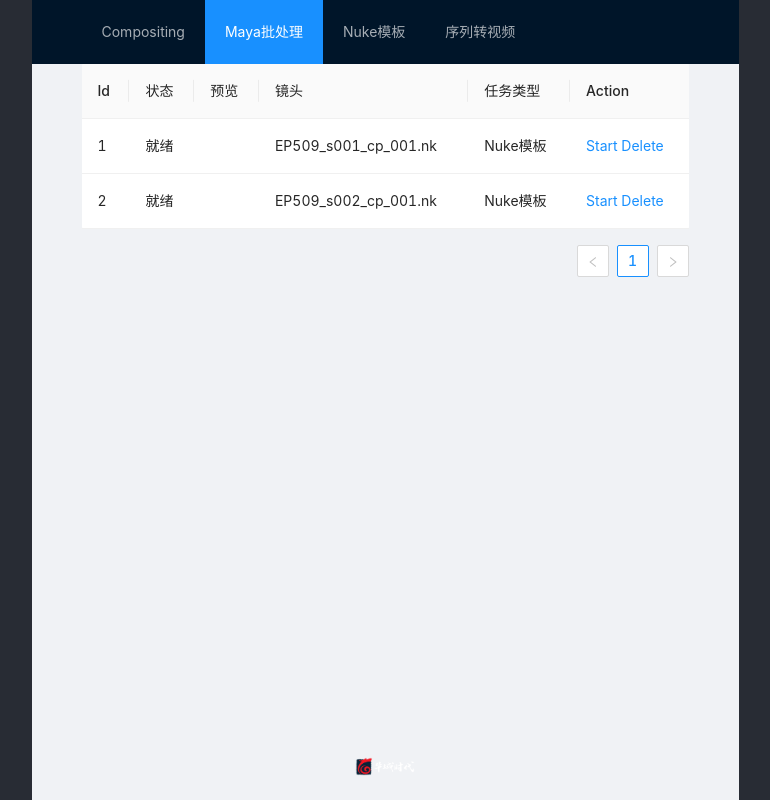
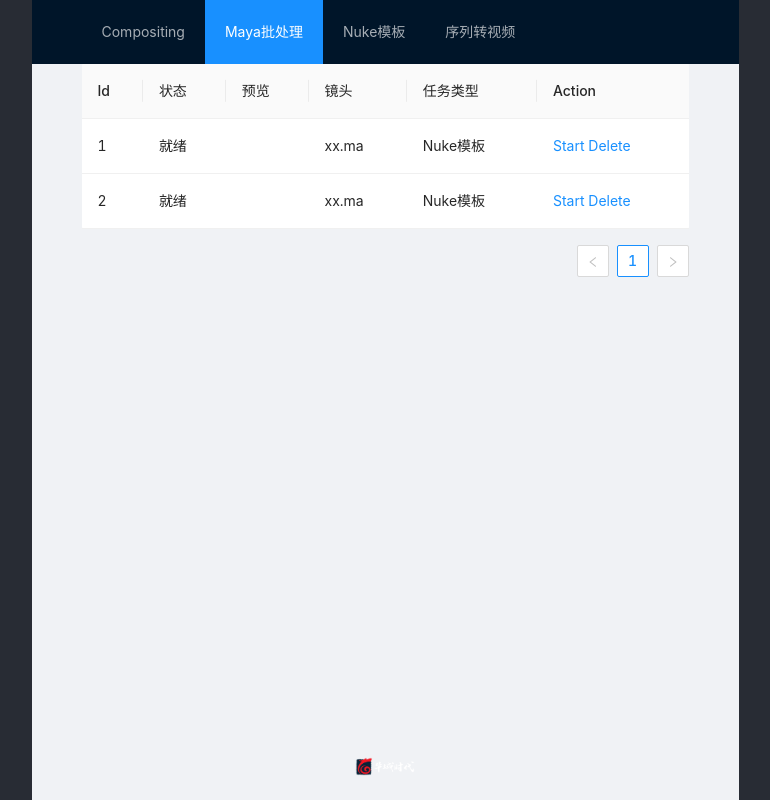
Before and after one commit to TianD/huayu-storm, a React (Create React App) app: page / in a window 1280 px wide. Both pictures are taken after a click on the item "Maya批处理". Shown: the whole page, without its empty margins (255-1025 px from the left). Built offline with nearby package versions, Linux system fonts and the light colour scheme.

Commit message:
update: add tables

```diff
--- a/src/App.js
+++ b/src/App.js
@@ -1,15 +1,17 @@
-import React, { Component } from 'react';
+import React, {Component} from 'react';
 import './App.css';
-import { Layout, Menu } from 'antd';
+import {Layout, Menu} from 'antd';
 import Overview from './components/Overview';
-import BatchTable from './batchview/BatchTable';
+import BatchTableForMaya from './batchview/BatchTableForMaya';
+import BatchTableForNuke from './batchview/BatchTableForNuke';
+import BatchTableForSeqToMov from './batchview/BatchTableForSeqToMov';
 import Logo from './logo.png';
 
-const { Header, Content, Footer } = Layout;
+const {Header, Content, Footer} = Layout;
 
 class App extends Component {
 
-  constructor () {
+    constructor() {
         super()
         this.state = {
             page: '1',
@@ -25,38 +27,49 @@ class App extends Component {
     render() {
         let current_key = this.state.page;
         let current_page;
-    if (current_key==='1') {
-      current_page = <Overview />
+        switch (current_key) {
+            case "1":
+                current_page = <Overview/>
+                break
+            case "2":
+                current_page = <BatchTableForMaya/>
+                break
+            case "3":
+                current_page = <BatchTableForNuke/>
+                break
+            case "4":
+                current_page = <BatchTableForSeqToMov/>
+                break
+
+
         }
-    else {
-      current_page = <BatchTable />
-    }
+
         return (
             <div className="App">
                 <header className="App-header">
                     <Layout className="layout">
                         <Header>
-              <div className="logo" />
+                            <div className="logo"/>
 
                             <Menu
                                 theme="dark"
                                 mode="horizontal"
                                 defaultSelectedKeys={[current_key]}
-                style={{ lineHeight: '64px' }}
-                onClick = {(value)=>this.onChange(value)}
+                                style={{lineHeight: '64px'}}
+                                onClick={(value) => this.onChange(value)}
                             >
-                <Menu.Item key="1" >Compositing</Menu.Item>
-                <Menu.Item key="2" >Maya批处理</Menu.Item>
-                <Menu.Item key="3" >Nuke模板</Menu.Item>
-                <Menu.Item key="4" >序列转视频</Menu.Item>
+                                <Menu.Item key="1">Compositing</Menu.Item>
+                                <Menu.Item key="2">Maya批处理</Menu.Item>
+                                <Menu.Item key="3">Nuke模板</Menu.Item>
+                                <Menu.Item key="4">序列转视频</Menu.Item>
                             </Menu>
                         </Header>
-            <Content style={{ padding: '0 50px' }}>
+                        <Content style={{padding: '0 50px'}}>
                             <div className="site-layout-content">
                                 {current_page}
                             </div>
                         </Content>
-            <Footer style={{ textAlign: 'center' }}><img src={Logo} height="10%" width="10%" alt=""/></Footer>
+                        <Footer style={{textAlign: 'center'}}><img src={Logo} height="10%" width="10%" alt=""/></Footer>
                     </Layout>
                 </header>
             </div>
--- /dev/null
+++ b/src/batchview/BatchTableForMaya.js
@@ -0,0 +1,73 @@
+import React, {Component} from 'react';
+import {Table} from 'antd';
+
+const dataSource = [
+    {
+        key: '1',
+        id: 1,
+        status: '就绪',
+        shot: 'xx.ma',
+        thumbnail: "https://gw.alipayobjects.com/zos/rmsportal/JiqGstEfoWAOHiTxclqi.png",
+        taskType: 'Nuke模板',
+    },
+    {
+        key: '2',
+        id: 2,
+        status: '就绪',
+        shot: 'xx.ma',
+        thumbnail: "https://gw.alipayobjects.com/zos/rmsportal/JiqGstEfoWAOHiTxclqi.png",
+        taskType: 'Nuke模板',
+    },
+]
+
+const columns = [
+    {
+        title: 'Id',
+        dataIndex: 'id',
+        key: 'id',
+    },
+    {
+        title: '状态',
+        dataIndex: 'status',
+        key: 'status',
+    },
+    {
+        title: '预览',
+        dataIndex: 'thumbnail',
+        key: 'thumbnail',
+        render: (text) => <image src={text}/>
+    },
+    {
+        title: '镜头',
+        dataIndex: 'shot',
+        key: 'shot'
+    },
+    {
+        title: '任务类型',
+        dataIndex: 'taskType',
+        key: 'taskType'
+    },
+    {
+        title: 'Action',
+        dataIndex: 'action',
+        key: 'action',
+        render: (text, record) => (
+            <span>
+              <a>Start {record.name}</a>
+              <a>Delete</a>
+            </span>
+        )
+    }
+]
+
+class BatchTableForMaya extends Component {
+    render() {
+        return (
+            <Table
+                dataSource={dataSource}
+                columns={columns}/>
+        )
+    }
+}
+
+export default BatchTableForMaya
--- /dev/null
+++ b/src/batchview/BatchTableForSeqToMov.js
@@ -0,0 +1,73 @@
+import React, {Component} from 'react';
+import {Table} from 'antd';
+
+const dataSource = [
+    {
+        key: '1',
+        id: 1,
+        status: '就绪',
+        shot: 'EP509_s001_cp_001.mov',
+        thumbnail: "https://gw.alipayobjects.com/zos/rmsportal/JiqGstEfoWAOHiTxclqi.png",
+        taskType: 'Nuke模板',
+    },
+    {
+        key: '2',
+        id: 2,
+        status: '就绪',
+        shot: 'EP509_s002_cp_001.mov',
+        thumbnail: "https://gw.alipayobjects.com/zos/rmsportal/JiqGstEfoWAOHiTxclqi.png",
+        taskType: 'Nuke模板',
+    },
+]
+
+const columns = [
+    {
+        title: 'Id',
+        dataIndex: 'id',
+        key: 'id',
+    },
+    {
+        title: '状态',
+        dataIndex: 'status',
+        key: 'status',
+    },
+    {
+        title: '预览',
+        dataIndex: 'thumbnail',
+        key: 'thumbnail',
+        render: (text) => <image src={text}/>
+    },
+    {
+        title: '镜头',
+        dataIndex: 'shot',
+        key: 'shot'
+    },
+    {
+        title: '任务类型',
+        dataIndex: 'taskType',
+        key: 'taskType'
+    },
+    {
+        title: 'Action',
+        dataIndex: 'action',
+        key: 'action',
+        render: (text, record) => (
+            <span>
+              <a>Start {record.name}</a>
+              <a>Delete</a>
+            </span>
+        )
+    }
+]
+
+class BatchTableForSeqToMov extends Component {
+    render() {
+        return (
+            <Table
+                dataSource={dataSource}
+                columns={columns}/>
+        )
+    }
+}
+
+export default BatchTableForSeqToMov
```
Also changed, not shown: src/batchview/BatchTableForNuke.js (renamed from src/batchview/BatchTable.js, +6 -6 lines). Lines whose indentation alone changed are shown as unchanged.
